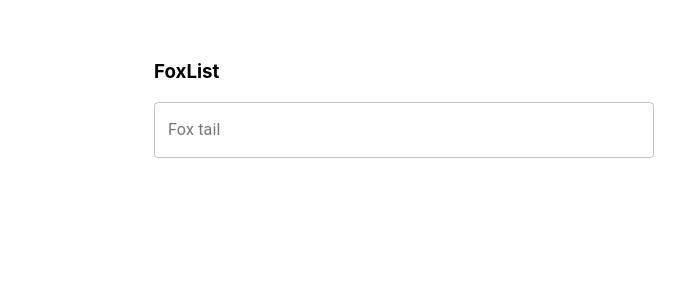
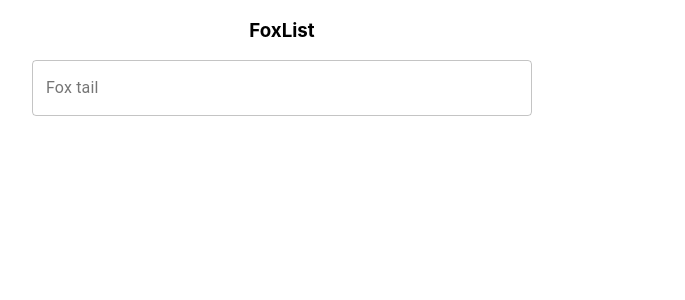
Before and after one commit to GKonar/FoxList, a React (Create React App) app: page / in a window 1280 px wide. Shown: the top 300 px of the page, without its empty margins (358-1043 px from the left). Built offline with nearby package versions, Linux system fonts and the light colour scheme.

Commit message:
Instal materialUI styles, add styles, put search input in separate component

```diff
--- a/package.json
+++ b/package.json
@@ -5,6 +5,7 @@
   "dependencies": {
     "@material-ui/core": "^4.11.4",
     "@material-ui/lab": "^4.0.0-alpha.58",
+    "@material-ui/styles": "^4.11.4",
     "@testing-library/jest-dom": "^5.11.4",
     "@testing-library/react": "^11.1.0",
     "@testing-library/user-event": "^12.1.10",
--- a/src/App.js
+++ b/src/App.js
@@ -1,36 +1,27 @@
-import { useState } from 'react';
-import TextField from '@material-ui/core/TextField';
-import Autocomplete from '@material-ui/lab/Autocomplete';
+import { makeStyles } from '@material-ui/core/styles';
+
+import SearchInput from './Components/SearchInput';
+
+const useStyles = makeStyles({
+  App: {
+    display: 'flex',
+    flexDirection: 'column',
+    height: '100vh',
+    alignItems: 'center'
+  },
+});
 
 const App = () => {
-  const allProducts = ['apple', 'apricot', 'pineapple', 'tomato', 'carrot', 'cabbage', 'coconut', 'cucumber', 'celery', 'couliflower', 'courgette', 'lettuce', 'raddish'];
+  const classes = useStyles();
 
-  const [products, setProducts] = useState([]);
-
-  const filterVegArray = (e) => {
-    const searchValue = e.target.value;
-    const filterdArray = allProducts.filter(p => p.toLowerCase().includes(searchValue.toLowerCase()) && p[0] === searchValue[0]?.toLowerCase());
-
-    setProducts(searchValue.length > 0 ? filterdArray : []);
-  };
+  const allProducts = [
+    'apple', 'apricot', 'pineapple', 'tomato', 'carrot', 'cabbage', 'coconut', 'cucumber', 'celery', 'couliflower', 'courgette', 'lettuce', 'raddish'
+  ];
 
   return (
-    <div style={{ marginLeft: '40%', marginTop: '60px' }}>
+    <div className={classes.App}>
       <h3>FoxList</h3>
-      <Autocomplete
-        style={{ width: 500 }}
-        freeSolo
-        autoComplete
-        autoHighlight
-        options={products}
-        renderInput={(params) => (
-          <TextField {...params}
-            onChange={e => filterVegArray(e)}
-            variant="outlined"
-            label="Fox tail"
-          />
-        )}
-      />
+      <SearchInput allProducts={allProducts} />
     </div>
   );
 }
--- /dev/null
+++ b/src/Components/SearchInput.js
@@ -0,0 +1,34 @@
+import { useState } from 'react';
+
+import TextField from '@material-ui/core/TextField';
+import Autocomplete from '@material-ui/lab/Autocomplete';
+
+const SearchInput = ({ allProducts }) => {
+	const [products, setProducts] = useState([]);
+
+	const filterVegArray = (e) => {
+		const searchValue = e.target.value;
+		const filterdArray = allProducts.filter(p => p.toLowerCase().includes(searchValue.toLowerCase()) && p[0] === searchValue[0]?.toLowerCase());
+
+		setProducts(searchValue.length > 0 ? filterdArray : []);
+	};
+
+	return (
+		<Autocomplete
+			style={{ width: 500 }}
+			freeSolo
+			autoComplete
+			autoHighlight
+			options={products}
+			renderInput={(params) => (
+				<TextField {...params}
+					onChange={e => filterVegArray(e)}
+					variant="outlined"
+					label="Fox tail"
+				/>
+			)}
+		/>
+	)
+}
+
+export default SearchInput;
```
Also changed, not shown: 1 other file (tests, documents, lock files or other folders).
